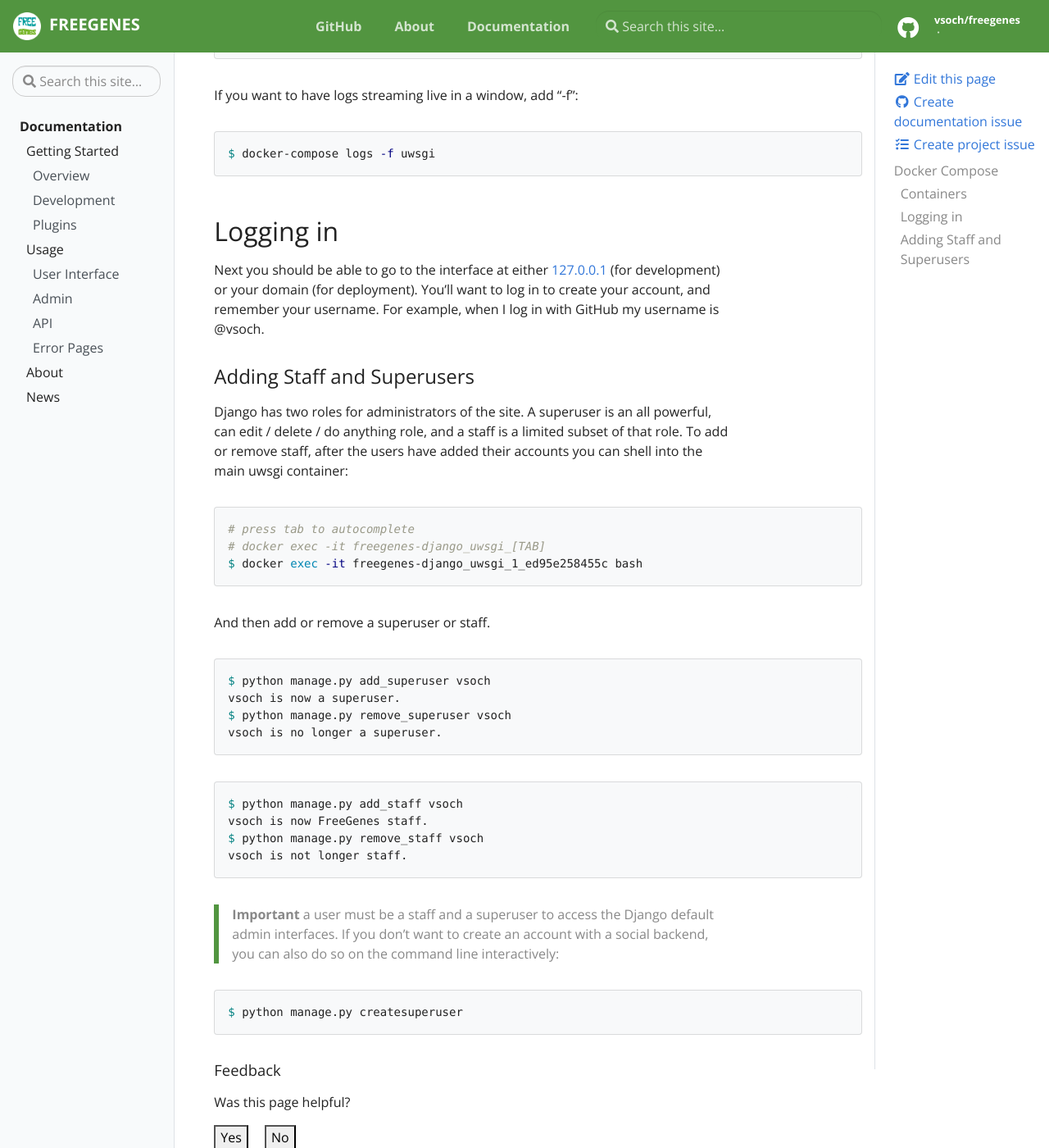
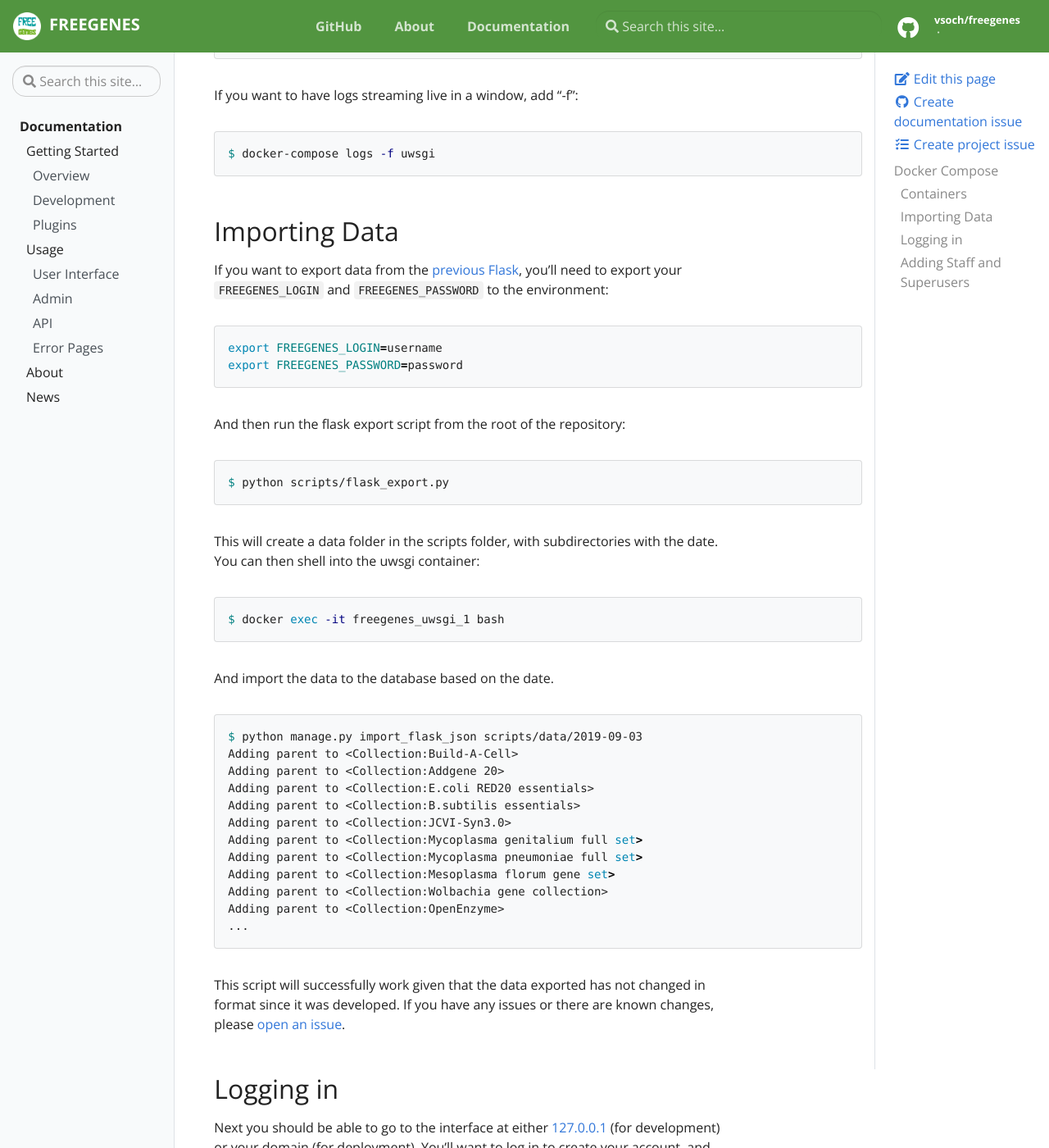
Before and after one commit to vsoch/freegenes, a Jekyll site: the page built from docs/_docs/development/start.md, in a window 1280 px wide and 1400 px high, scrolled down 1179 px. Shown: the whole window at 82% size. Built offline with Jekyll 4.4.1, drawn with Linux system fonts in a browser that asks for light colours.

````diff
--- a/docs/_docs/development/start.md
+++ b/docs/_docs/development/start.md
@@ -54,6 +54,50 @@
 $ docker-compose logs -f uwsgi
 ```
 
+## Importing Data
+
+If you want to export data from the [previous Flask](), you'll need to export your
+`FREEGENES_LOGIN` and `FREEGENES_PASSWORD` to the environment:
+
+```bash
+export FREEGENES_LOGIN=username
+export FREEGENES_PASSWORD=password
+```
+
+And then run the flask export script from the root of the repository:
+
+```bash
+$ python scripts/flask_export.py
+```
+
+This will create a data folder in the scripts folder, with subdirectories with the date.
+You can then shell into the uwsgi container:
+
+```bash
+$ docker exec -it freegenes_uwsgi_1 bash
+```
+
+And import the data to the database based on the date.
+
+```bash
+$ python manage.py import_flask_json scripts/data/2019-09-03
+Adding parent to <Collection:Build-A-Cell>
+Adding parent to <Collection:Addgene 20>
+Adding parent to <Collection:E.coli RED20 essentials>
+Adding parent to <Collection:B.subtilis essentials>
+Adding parent to <Collection:JCVI-Syn3.0>
+Adding parent to <Collection:Mycoplasma genitalium full set>
+Adding parent to <Collection:Mycoplasma pneumoniae full set>
+Adding parent to <Collection:Mesoplasma florum gene set>
+Adding parent to <Collection:Wolbachia gene collection>
+Adding parent to <Collection:OpenEnzyme>
+...
+```
+
+This script will successfully work given that the data exported has not changed in
+format since it was developed. If you have any issues or there are known changes, please
+[open an issue]({{ site.repo }}/issues).
+
 ## Logging in
 
 Next you should be able to go to the interface at either [127.0.0.1](127.0.0.1) (for development)
--- a/fg/apps/base/templates/main/about.html
+++ b/fg/apps/base/templates/main/about.html
@@ -11,7 +11,7 @@
   </div>
    <div class="row">
     <div class="col-md-6">
-    <div class="card">
+    <div style="border: 1px solid rgba(0,0,0,.125)">
        <div class="card-body">
            <h5 class="card-title">Software</h5>
            <p class="card-text">
@@ -20,7 +20,7 @@
     </div>
  </div>
 <div class="col-md-6">
-    <div class="card">
+    <div style="border: 1px solid rgba(0,0,0,.125)">
        <div class="card-body">
            <h5 class="card-title">Local Contact</h5>
            <p class="card-text">{% if HELP_CONTACT_EMAIL %}
````
